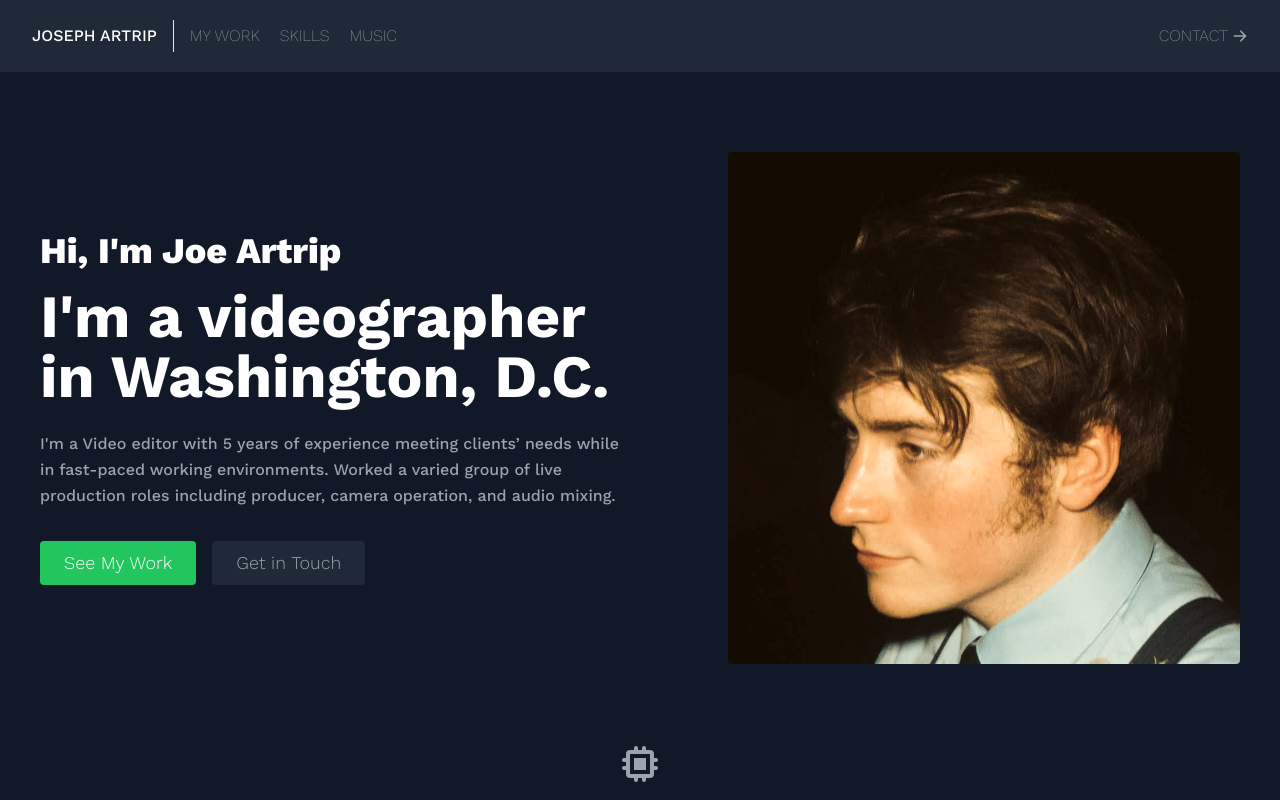
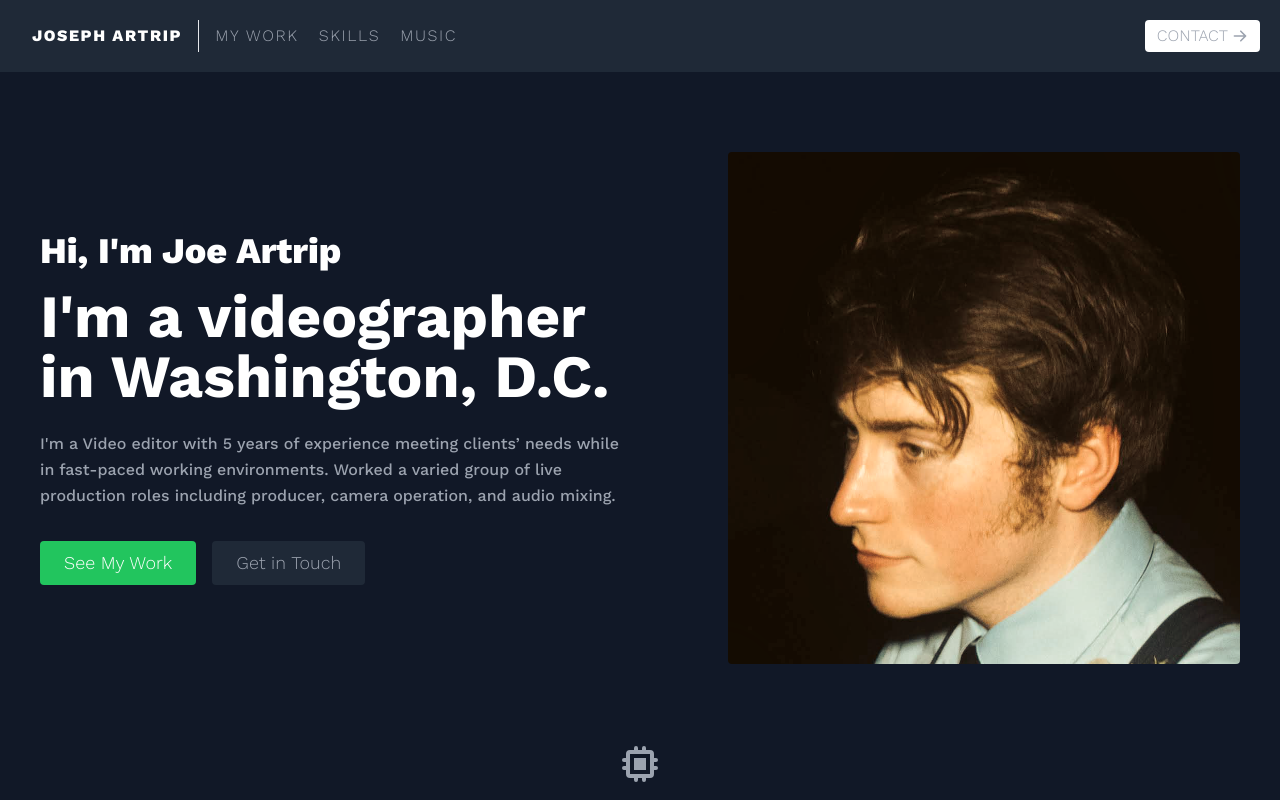
Before and after one commit to brianprost/joe-artrip-website, a React (Create React App) app: page / in a window 1280 px wide. Shown: the top 800 px of the page. Built offline with nearby package versions, Linux system fonts and the light colour scheme.

Commit message:
extra font stuff

```diff
--- a/src/components/Navbar.jsx
+++ b/src/components/Navbar.jsx
@@ -3,14 +3,14 @@
 
 export default function Navbar() {
     return (
-        <header className="bg-gray-800 md:stickey top-0 z-10 font-extralight">
+        <header className="bg-gray-800 md:stickey top-0 z-10">
             <div className="container mx-auto flex flex-wrap p-5 flex-col md:flex-row items-center">
-                <a className="title-font font-medium text-white mb-4 md:mb-0">
-                    <a href="#about" className="ml-3 text.xl">
+                <a className="title-font font-black text-white mb-4 md:mb-0 tracking-widest">
+                    <a href="#" className="ml-3 text.xl">
                         JOSEPH ARTRIP
                     </a>
                 </a>
-                <nav className="md:mr-auto md:ml-4 md:py-1 md:pl-4 md:border-l md:border-gray flex flex-wrap items-center text-base justify-center">
+                <nav className="md:mr-auto md:ml-4 md:py-1 md:pl-4 md:border-l md:border-gray flex flex-wrap items-center text-base justify-center tracking-widest font-light">
                     <a href="#projects" className="mr-5 hover:text-white">
                         MY WORK
                     </a>
@@ -21,7 +21,7 @@
                         MUSIC
                     </a>
                 </nav>
-                <a href="#contact" className="inline-flex items-center bg-gray-800 border-0 py-1 px-3 focus:outline-none hover:bg-gray-700 rounded text-base mt-4 md:mt-0">
+                <a href="#contact" className="inline-flex items-center bg-white border-0 py-1 px-3 focus:outline-none hover:bg-gray-700 rounded text-base mt-4 md:mt-0">
                     CONTACT
                     <ArrowRightIcon className="w-4 h-4 ml-1" />
                 </a>
```
